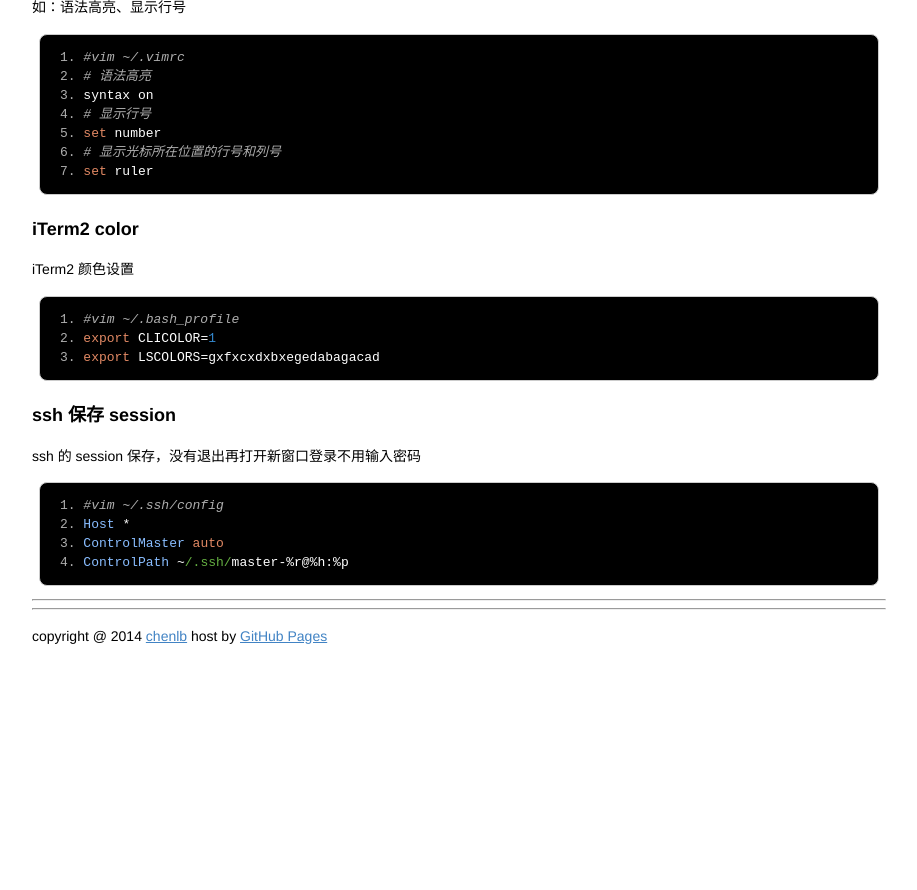
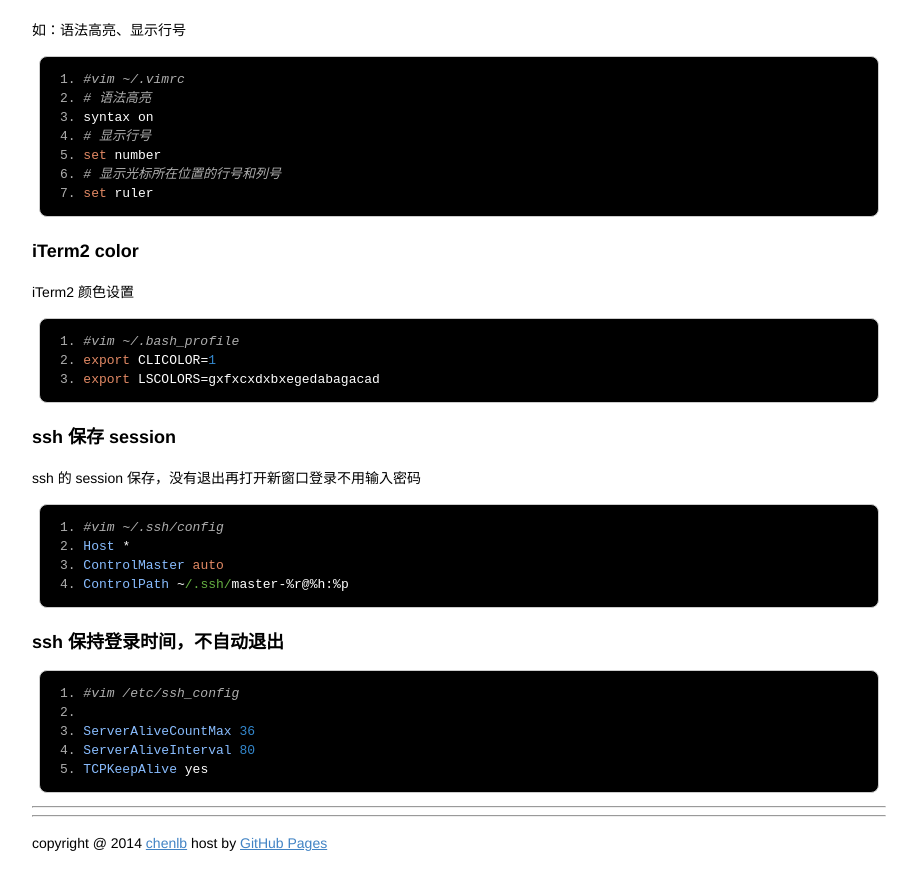
Before and after one commit to chenlb/chenlb.github.io, a Jekyll site: the page built from _posts/2014-12-23-macbook-best-practice.md, in a window 1280 px wide and 900 px high, scrolled down 3051 px. Shown: the top 890 px of the window, without its empty margins (181-1098 px from the left). Built offline with Jekyll 4.4.1, drawn with Linux system fonts in a browser that asks for light colours; before the commit the page ends 3743 px from its top, so only the background shows below that; some of the changed text lies outside the part shown.

Commit message:
ssh 保持登录时间，不自动退出

````diff
--- a/_posts/2014-12-23-macbook-best-practice.md
+++ b/_posts/2014-12-23-macbook-best-practice.md
@@ -151,3 +151,13 @@ Host *
 ControlMaster auto
 ControlPath ~/.ssh/master-%r@%h:%p
 ```
+
+### ssh 保持登录时间，不自动退出
+
+```bash
+#vim /etc/ssh_config
+
+ServerAliveCountMax 36
+ServerAliveInterval 80
+TCPKeepAlive yes
+```
````
Also changed, not shown: other parts of _posts/2014-12-23-macbook-best-practice.md (+1 -1 lines).
